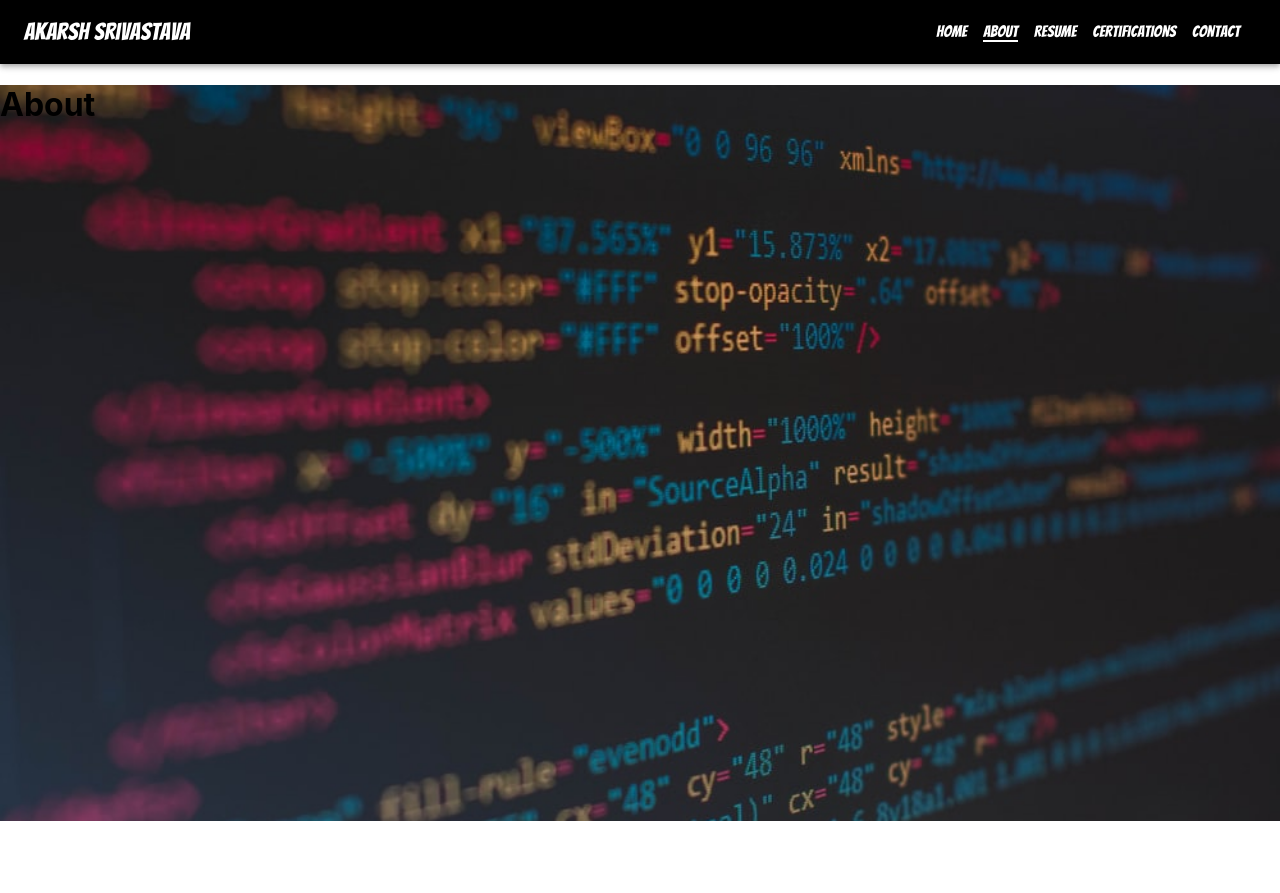
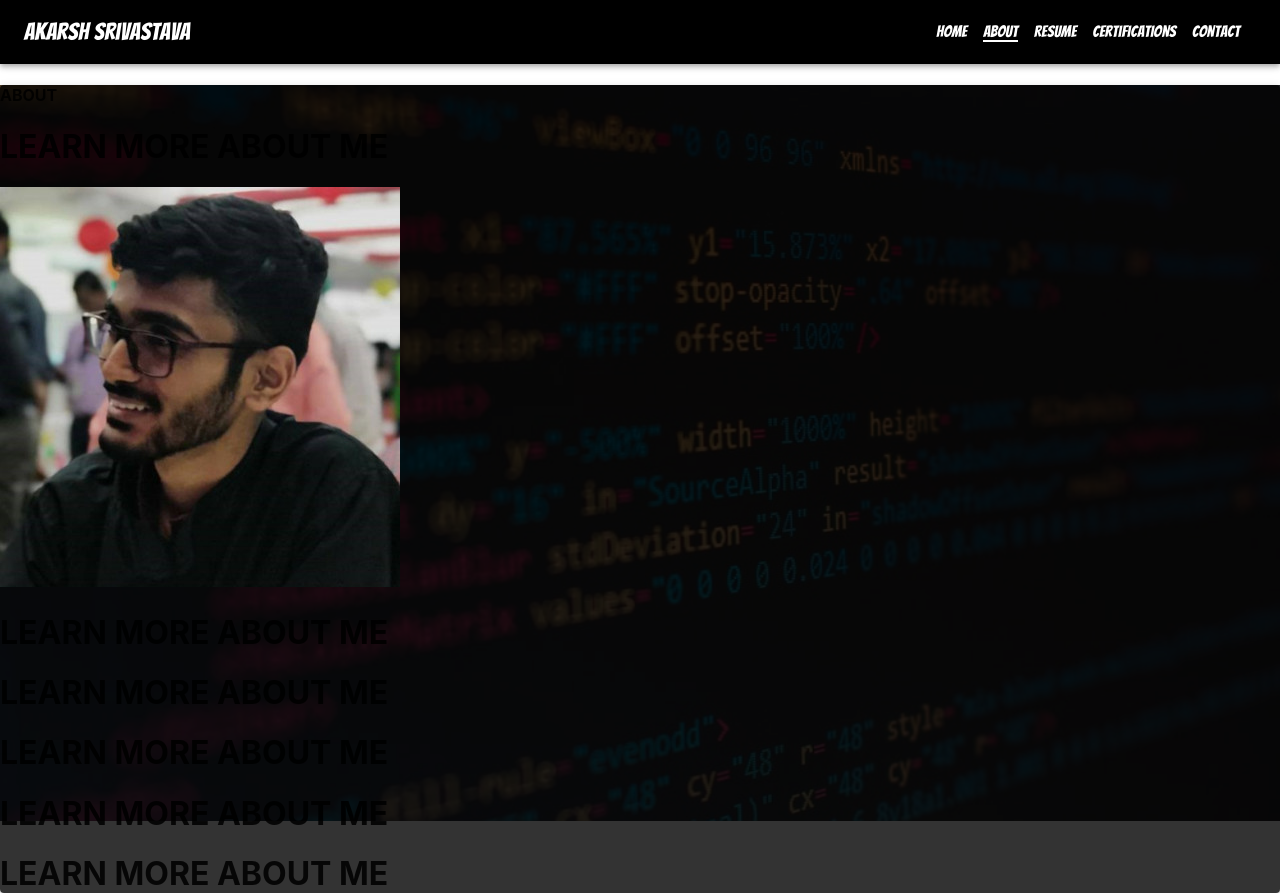
Before and after one commit to akrsh24/portfolio, a React (Create React App) app: page /portfolio/about in a window 1280 px wide. Before the commit the page ends 821 px from the top, so only its background shows below. Built offline with nearby package versions, Linux system fonts and the light colour scheme.

Commit message:
Added about

```diff
--- a/src/components/about/About.jsx
+++ b/src/components/about/About.jsx
@@ -1,9 +1,39 @@
 import React from 'react';
+import './About.scss';
+import { Paper, makeStyles } from '@material-ui/core';
+
+const useStyles = makeStyles(() => ({
+    aboutPaper: {
+        backgroundColor: "rgba(0, 0, 0, 0.8)",
+    }
+}));
 
 function About() {
+
+    const classes = useStyles();
+
     return (
-        <div>
-            <h1>About</h1>
+        <div className="about-container">
+            <Paper
+                elevation={3}
+                className={classes.aboutPaper}
+            >
+                <div className="about-text-container">
+                    <h4 style={{ marginBottom: 0 }}>ABOUT</h4>
+                    <h1>LEARN MORE ABOUT ME</h1>
+                    <div className="about-text-div">
+                        <div className="about-text-image">
+                            <img src="personal_dp.jpeg" alt="akarsh_image" />
+                        </div>
+                        <h1>LEARN MORE ABOUT ME</h1>
+                        <h1>LEARN MORE ABOUT ME</h1>
+                        <h1>LEARN MORE ABOUT ME</h1>
+                        <h1>LEARN MORE ABOUT ME</h1>
+                        <h1>LEARN MORE ABOUT ME</h1>
+
+                    </div>
+                </div>
+            </Paper>
         </div>
     );
 }
--- /dev/null
+++ b/src/components/about/About.scss
@@ -0,0 +1,47 @@
+@import "../../util/variables";
+
+@media (min-width: $xs-min-width) and (max-width: $xs-max-width) {
+}
+
+@media (min-width: $sm-min-width) and (max-width: $sm-max-width) {
+    .about-container {
+        position: absolute;
+        top: 1%;
+        left: 1%;
+        right: 1%;
+    }
+
+    .about-text-container {
+        display: flex;
+        flex-direction: column;
+        padding: 25px;
+        color: white;
+    }
+
+    .about-text-div {
+        max-height: calc(100vh - 108px);
+        overflow-y: auto;
+    }
+
+    .about-text-image {
+        position: relative;
+        width: 60%;
+        left: 22%;
+    }
+
+    div > img {
+        max-width: 100%;
+    }
+}
+
+@media (min-width: $md-min-width) and (max-width: $md-max-width) {
+}
+
+@media (min-width: $lg-min-width) and (max-width: $lg-max-width) {
+}
+
+@media (min-width: $xl-min-width) and (max-width: $xl-max-width) {
+}
+
+@media (min-width: $xxl-min-width) {
+}
--- a/src/components/home/Home.scss
+++ b/src/components/home/Home.scss
@@ -1,6 +1,4 @@
 @import "../../util/variables";
-
-$background-url: url("./image_2.jpeg");
 
 @media (min-width: $xs-min-width) and (max-width: $xs-max-width) {
     .home-section {
```
Also changed, not shown: public/personal_dp.jpeg (added).
